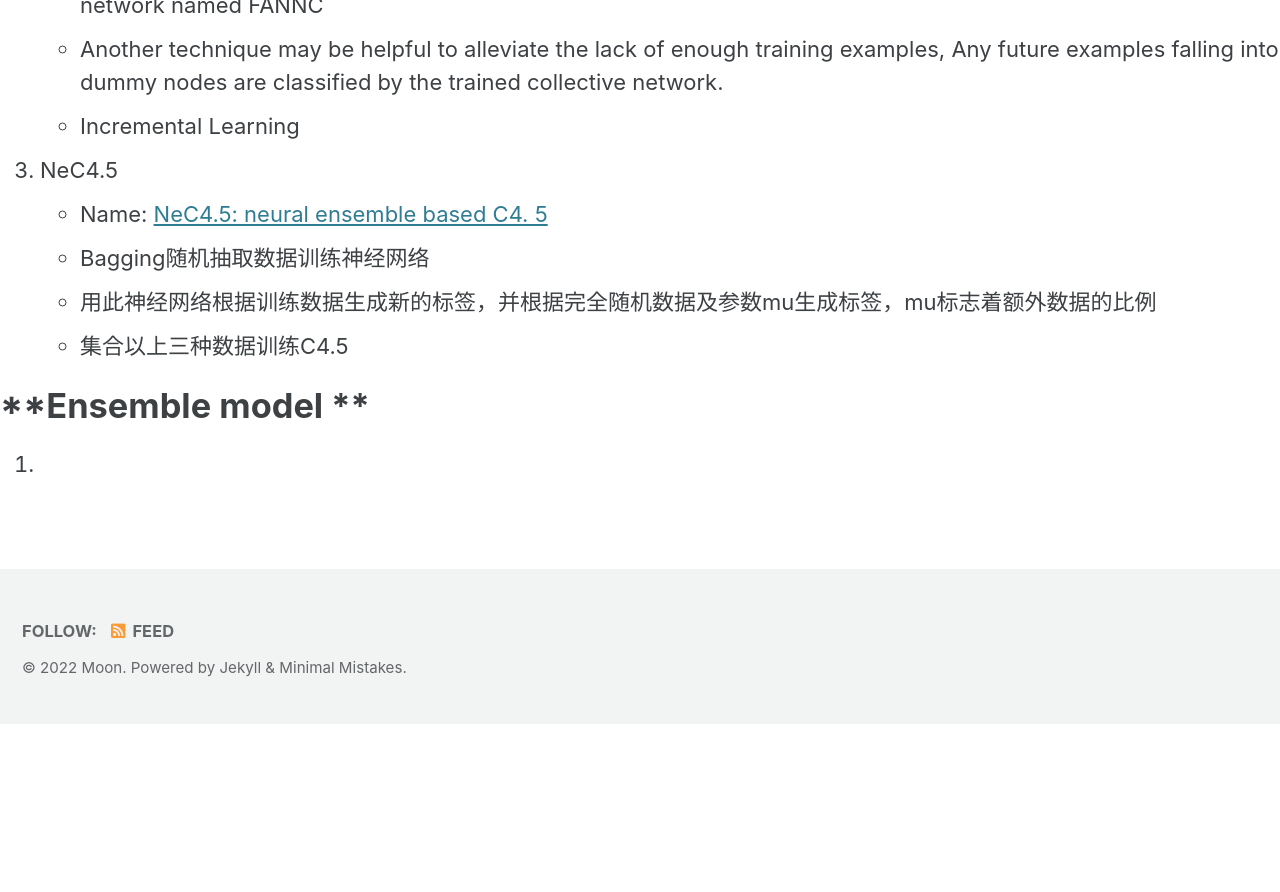
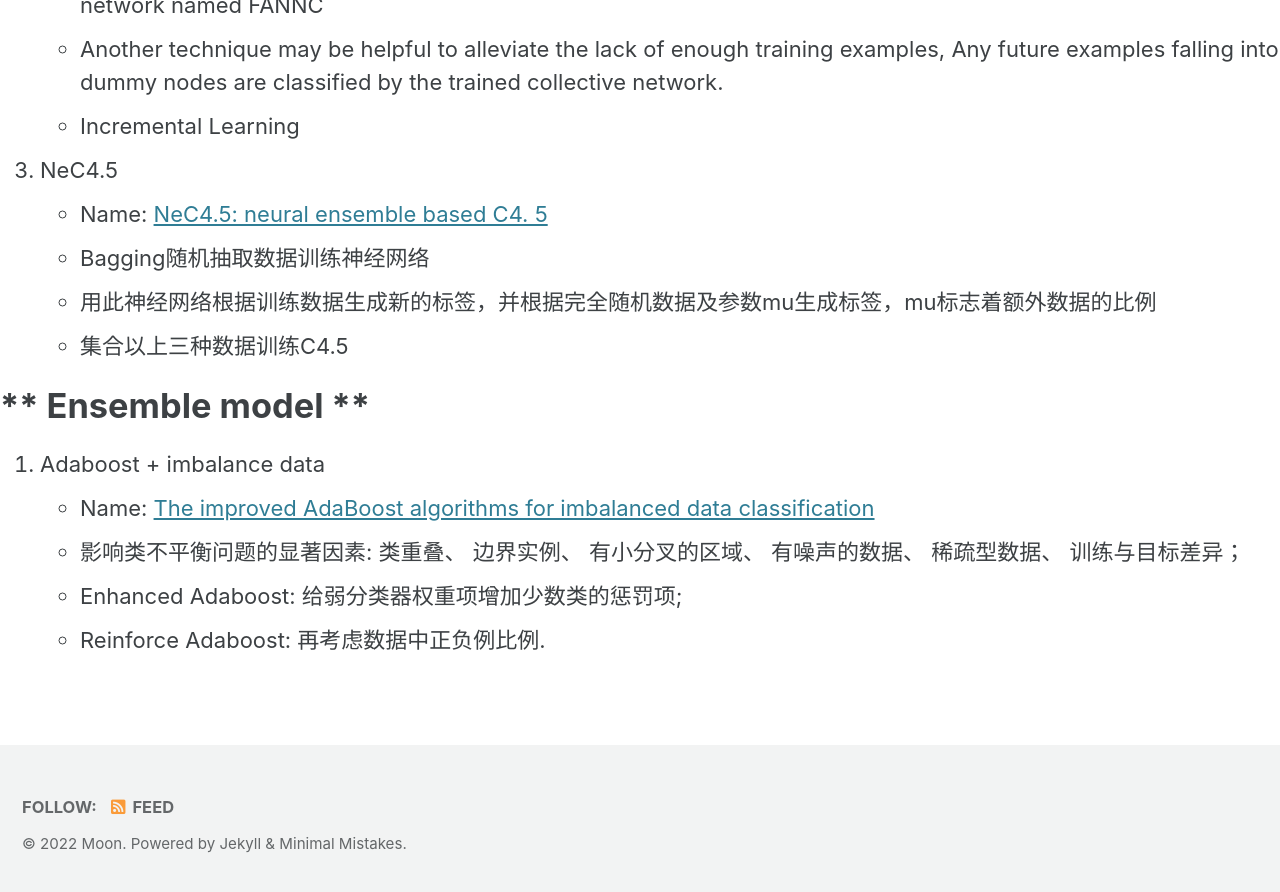
Before and after one commit to ZZhangsm/Zzhangsm.github.io, a Jekyll site: the page built from _posts/2022-04-20-paper-read-note.md, in a window 1280 px wide and 900 px high, scrolled down 1009 px. Shown: the top 892 px of the window. Built offline with Jekyll 4.4.1, drawn with Linux system fonts in a browser that asks for light colours; cached includes are drawn as plain includes; our own code applies the rules of GitHub Pages for plain Markdown files; before the commit the page ends 1733 px from its top, so only the background shows below that.

Commit message:
Update 2022-04-20-paper-read-note.md

```diff
--- a/_posts/2022-04-20-paper-read-note.md
+++ b/_posts/2022-04-20-paper-read-note.md
@@ -46,6 +47,11 @@ falling into dummy nodes are classified by the trained collective network.
    - 用此神经网络根据训练数据生成新的标签，并根据完全随机数据及参数mu生成标签，mu标志着额外数据的比例
    - 集合以上三种数据训练C4.5
 
-# **Ensemble model **
 
-1.
+# ** Ensemble model **
+
+1. Adaboost + imbalance data
+  - Name: <a href="https://doi.org/10.1016/j.ins.2021.03.042" target="_blank">The improved AdaBoost algorithms for imbalanced data classification</a>
+  - 影响类不平衡问题的显著因素: 类重叠、 边界实例、 有小分叉的区域、 有噪声的数据、 稀疏型数据、 训练与目标差异；
+  - Enhanced Adaboost: 给弱分类器权重项增加少数类的惩罚项;
+  - Reinforce Adaboost: 再考虑数据中正负例比例.
```
Also changed, not shown: other parts of _posts/2022-04-20-paper-read-note.md (+2 -1 lines).
